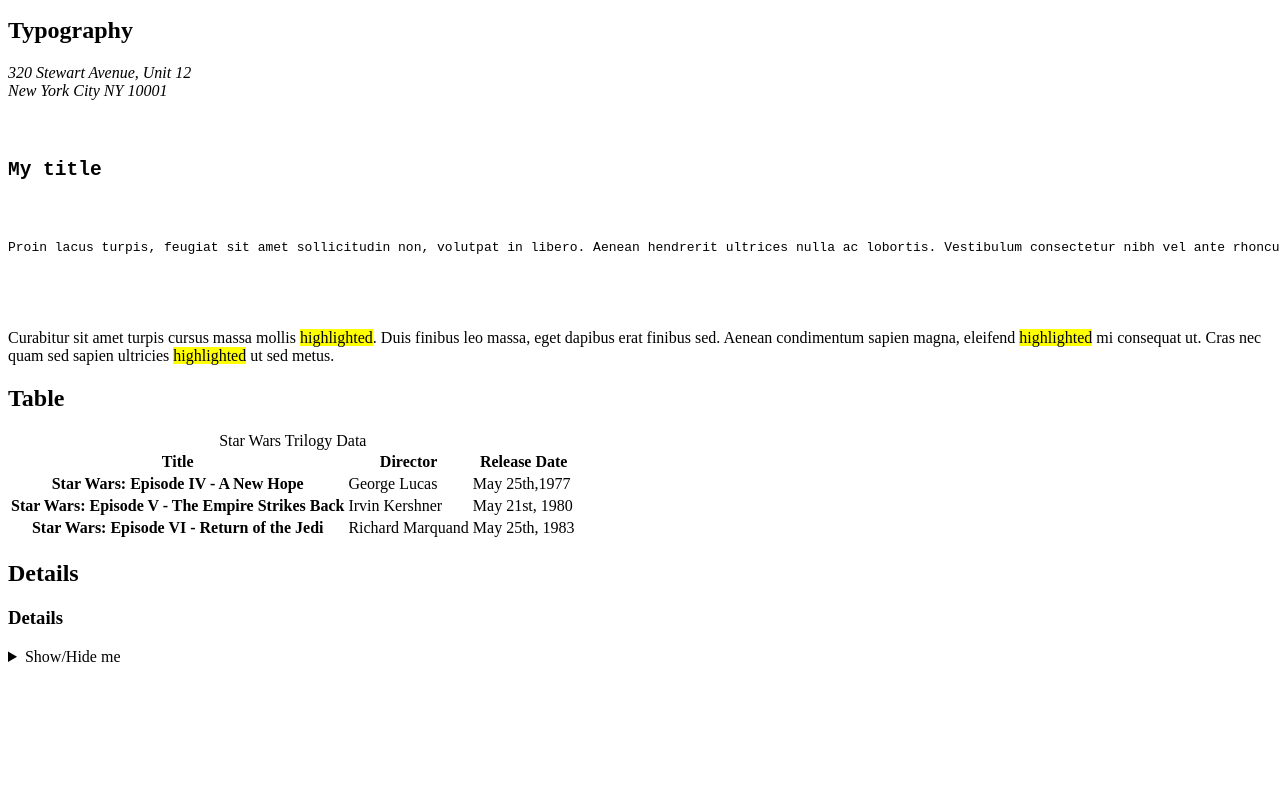
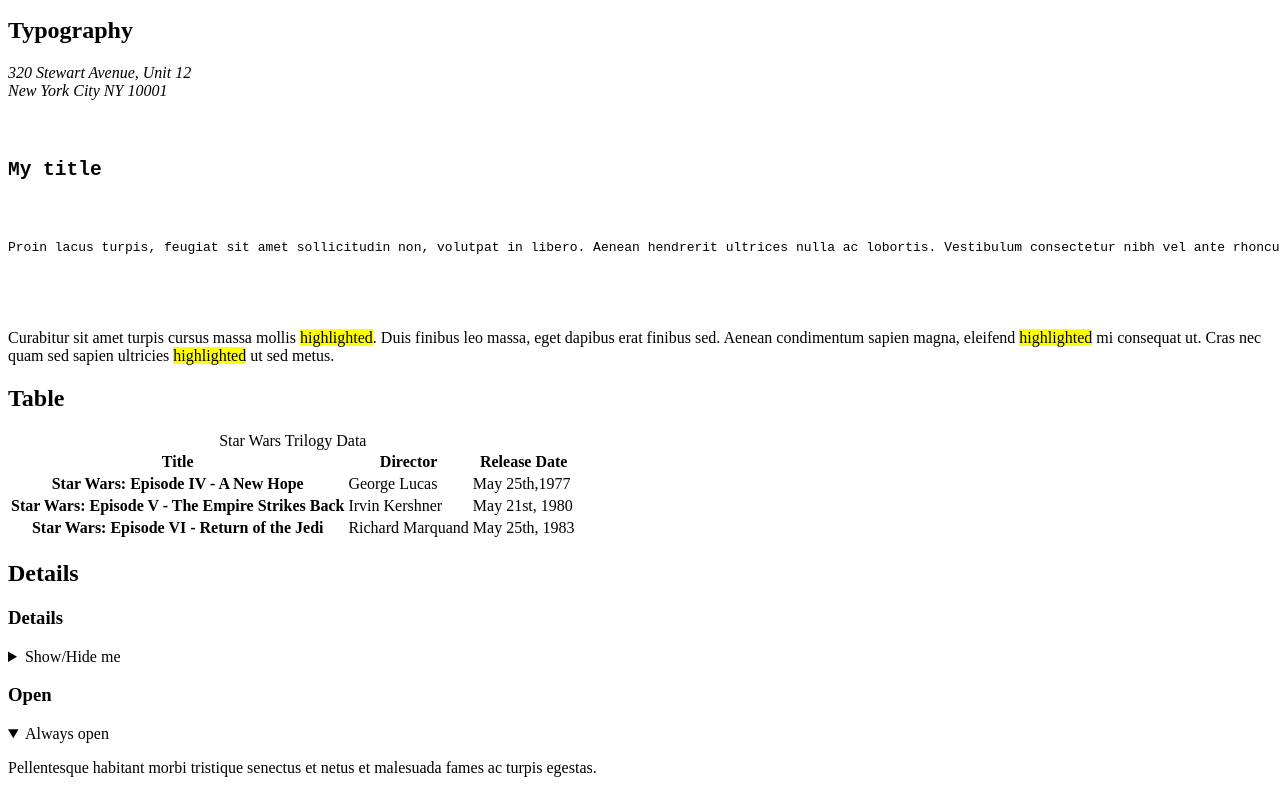
Before and after one commit to kingieX/alx-frontend, a plain HTML site: page 0x00-html_advanced/34-styleguide.html in a window 1280 px wide. Shown: the part 1221-2014 px from the top of the page. Before the commit the page ends 1895 px from the top, so only its background shows below. Drawn offline with Linux system fonts and the light colour scheme.

Commit message:
style guide

```diff
--- a/0x00-html_advanced/34-styleguide.html
+++ b/0x00-html_advanced/34-styleguide.html
@@ -132,6 +132,13 @@
                             <p>Pellentesque habitant morbi tristique senectus et netus et malesuada fames ac turpis egestas.</p>
                         </details>
                     </div>
+                    <div>
+                        <h3>Open</h3>
+                        <details open>
+                            <summary>Always open</summary>
+                            <p>Pellentesque habitant morbi tristique senectus et netus et malesuada fames ac turpis egestas.</p>
+                        </details>
+                    </div>
                 </section>
             </section>
 		</main>
```
